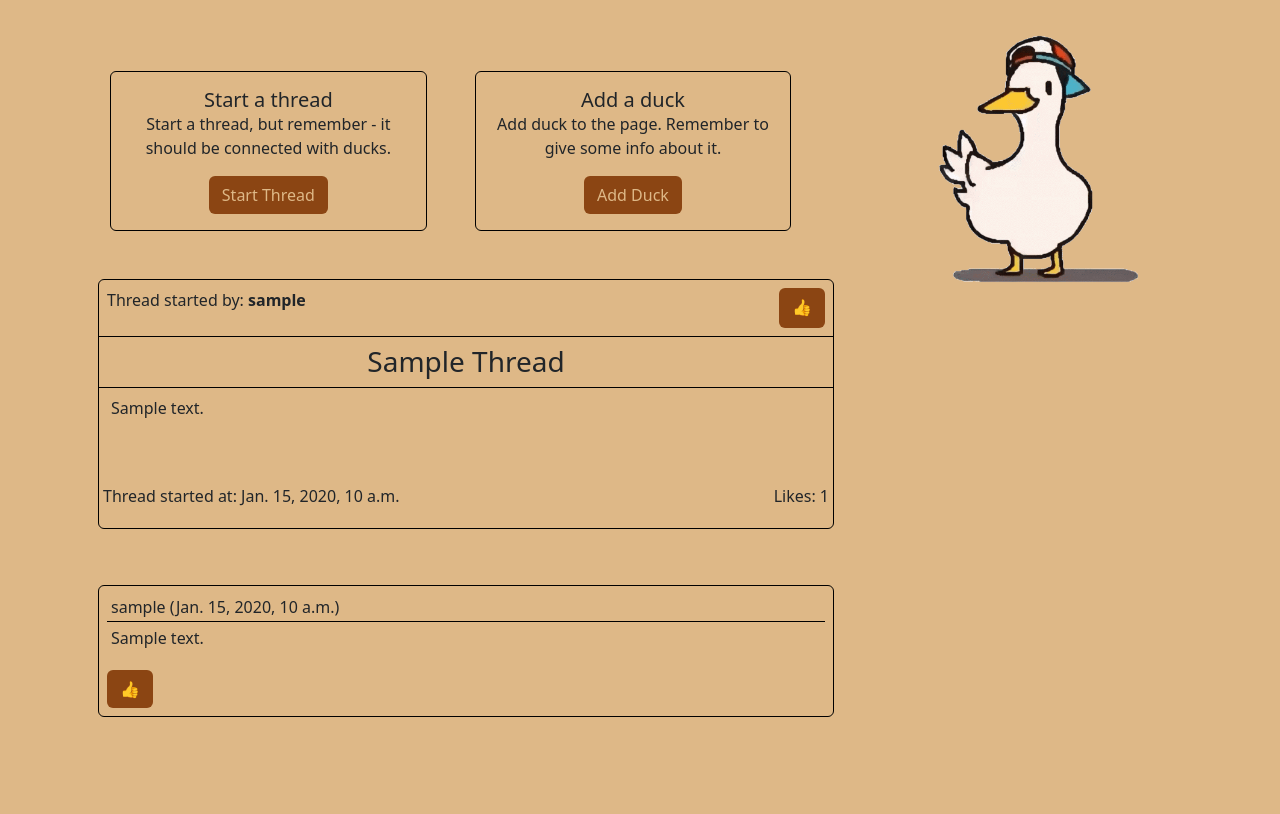
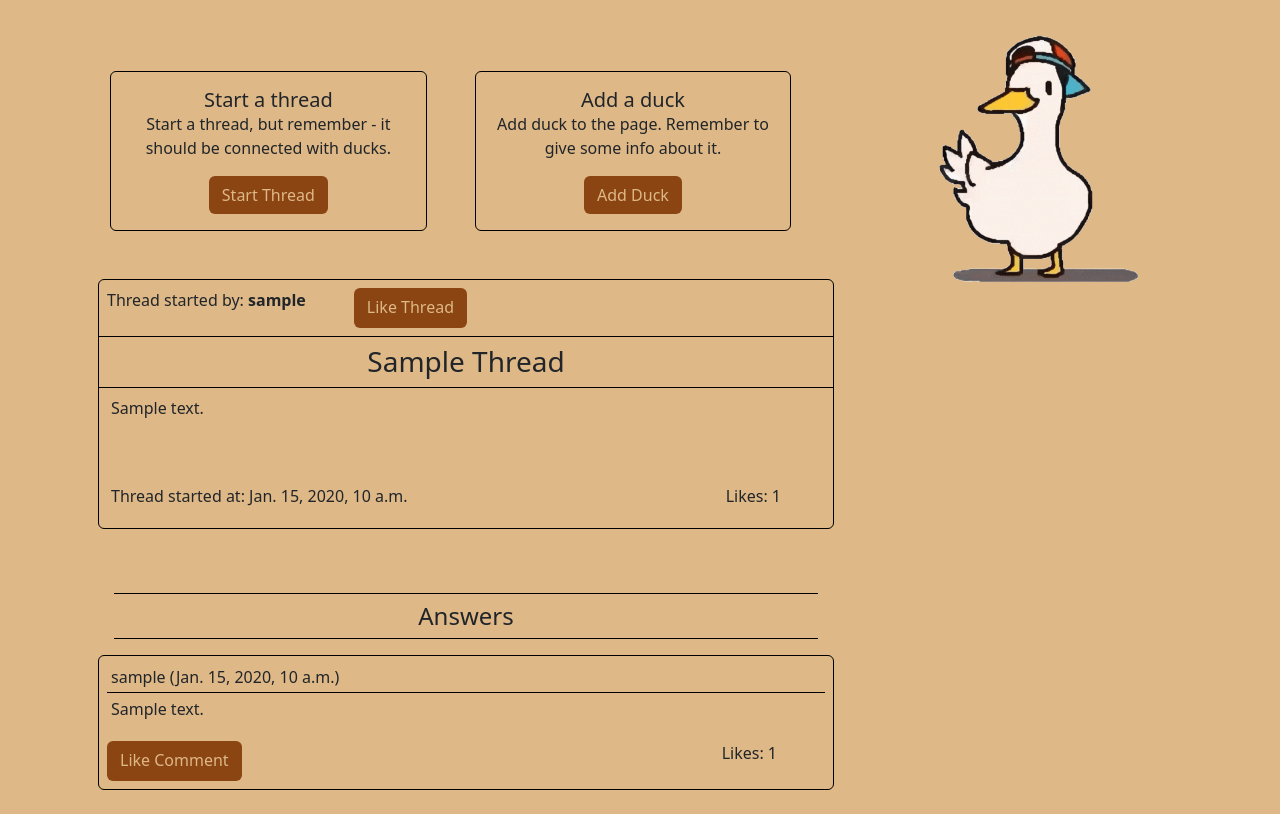
Before and after one commit to badgersky/ducks-forum, a Django app: page /forum/1/ in a window 1280 px wide. Shown: the part 107-921 px from the top of the page. Before the commit the page ends 824 px from the top, so only its background shows below. Run offline with Django 4.2, Linux system fonts and the light colour scheme; tables that the repository leaves empty hold one stand-in row (values such as "Sample post"); some libraries are stand-ins or nearby versions.

Commit message:
modify thread-details view

```diff
--- a/forum/templates/forum/thread-details.html
+++ b/forum/templates/forum/thread-details.html
@@ -10,20 +10,20 @@
 {% block content %}
     {{ block.super }}
     <div class="border border-black rounded-2">
-        <div class="p-2 d-flex justify-content-between" role="group" aria-label="Basic example">
+        <div class="p-2 d-flex justify-content-sm-start" role="group" aria-label="Basic example">
             <p class="d-inline me-5">Thread started by: <b>{{ thread.creator }}</b></p>
             {% if user.id == thread.creator.id or user.is_superuser %}
-                <a href="" class="btn btn-brown">Delete</a>
+                <a href="" class="btn btn-brown me-5">Delete</a>
             {% endif %}
-            <a href="" class="btn btn-brown">&#128077</a>
+            <a href="" class="btn btn-brown">Like Thread</a>
         </div>
         <h3 class="p-2 border-top border-bottom border-black">{{ thread.subject.title }}</h3>
         <div class="container mb-2 text-lg-start">
             <p>{{ thread.content }}</p>
         </div>
         <div class="container p-1 pt-5 d-flex justify-content-between">
-            <p>Thread started at: {{ thread.date_at }}</p>
-            <p>Likes: {{ thread.likes }}</p>
+            <p class="ms-2">Thread started at: {{ thread.date_at }}</p>
+            <p class="me-5">Likes: {{ thread.likes }}</p>
         </div>
     </div>
     <br>
@@ -35,6 +35,7 @@
         </form>
     {% endif %}
     <br>
+    <h4 class="m-3 p-2 border-top border-bottom border-black">Answers</h4>
     {% for comment in comments %}
         <div class="p-2 border border-black rounded-2 mb-2 mt-2">
             <div class="p-1 d-flex justify-content-sm-start border-bottom border-black">
@@ -44,7 +45,8 @@
                 <p class="d-inline me-2">{{ comment.content }}</p>
             </div>
             <div class="d-flex justify-content-between">
-                <a href="" class="btn btn-brown">&#128077</a>
+                <a href="" class="btn btn-brown">Like Comment</a>
+                <p class="d-inline me-5">Likes: {{ comment.likes }}</p>
             </div>
         </div>
     {% empty %}
```
